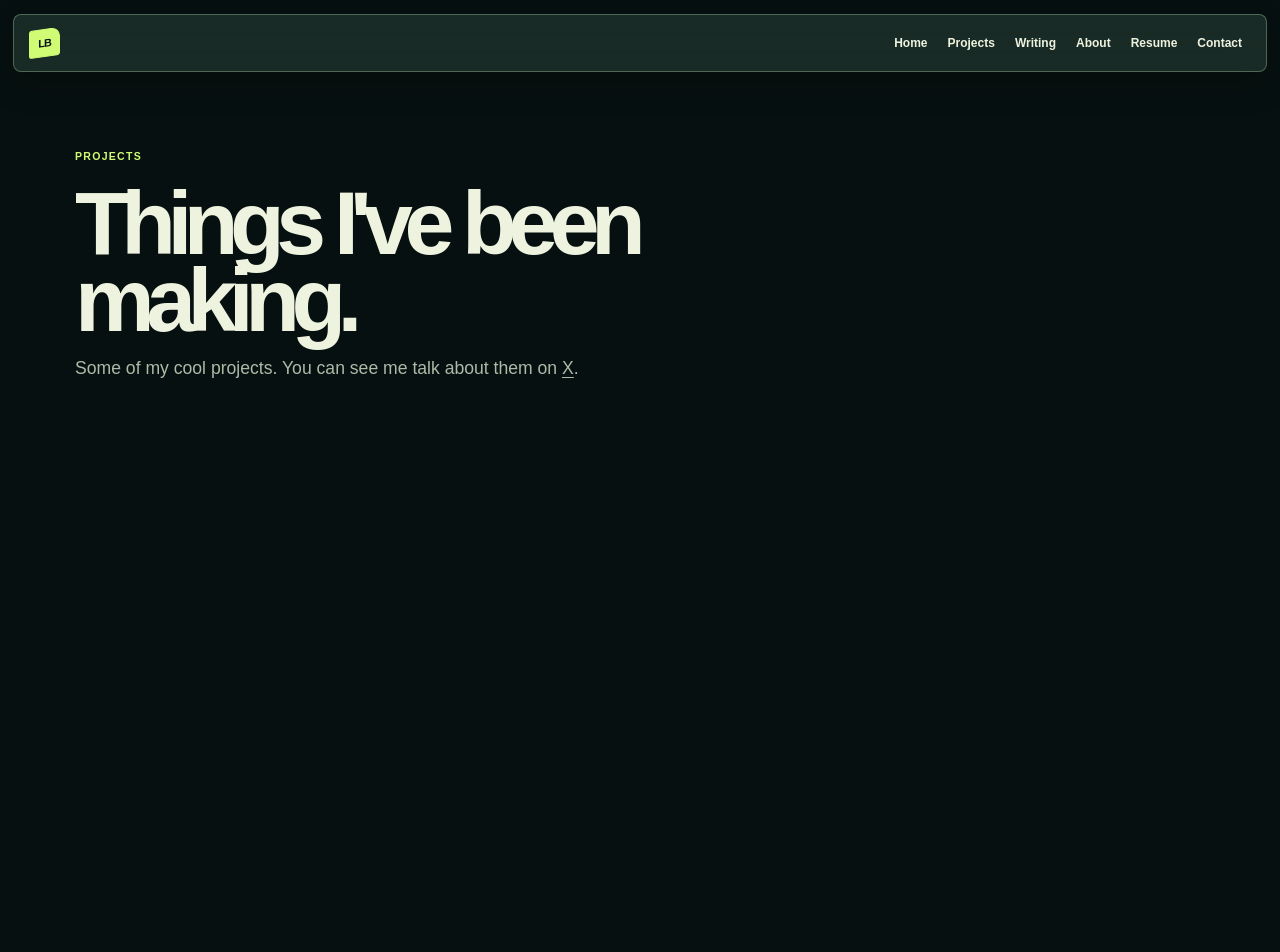
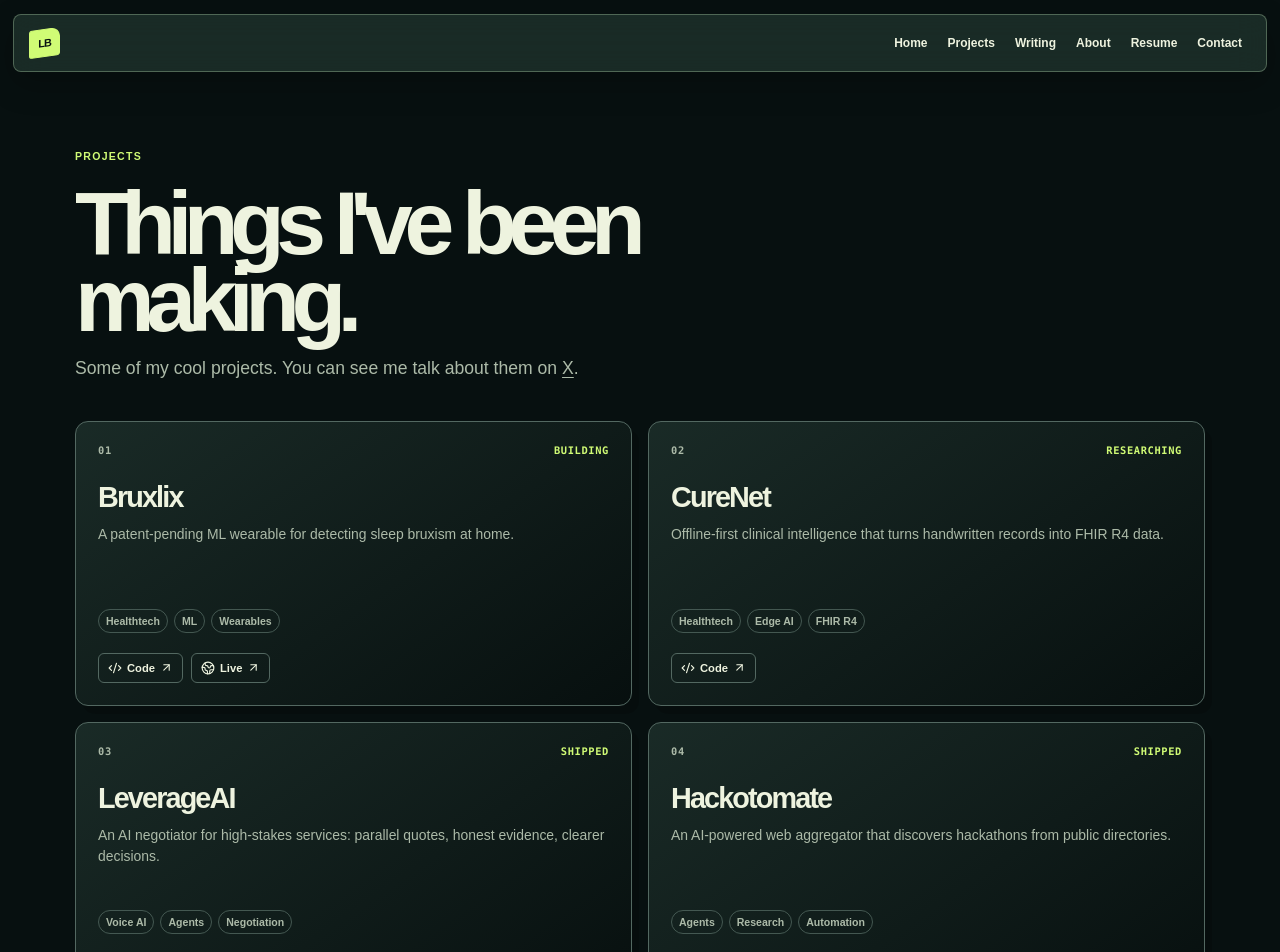
Before and after one commit to labishbardiya/Portfolio, a Next.js app: page /projects in a window 1280 px wide. Shown: the top 952 px of the page. Before the commit the page ends 800 px from the top, so only its background shows below. Built offline with nearby package versions, Linux system fonts and the light colour scheme.

Commit message:
Build out projects showcase

```diff
--- a/app/globals.css
+++ b/app/globals.css
@@ -220,12 +220,18 @@ h1, h2, h3, p { margin-top: 0; }
 .desktop-page { max-width: 860px; min-height: 570px; padding-bottom: 68px; }
 .desktop-page h1, .desktop-about h1 { max-width: 760px; margin-bottom: 20px; color: var(--ink); font-size: clamp(3rem, 6vw, 5.6rem); font-weight: 850; line-height: 0.9; letter-spacing: -0.09em; }
 .desktop-page > p:not(.eyebrow), .desktop-about p:not(.eyebrow) { max-width: 630px; color: var(--muted); font-size: 1.04rem; line-height: 1.65; }
-.project-placeholder { max-width: 580px; padding: 25px; margin-top: 42px; border: 1px solid var(--line); border-radius: 16px; background: rgb(7 15 14 / 52%); box-shadow: 9px 10px 0 rgb(208 251 117 / 9%); }
-.project-placeholder > span { color: var(--lime); font-family: "SFMono-Regular", Consolas, monospace; font-size: 0.68rem; font-weight: 700; letter-spacing: 0.08em; }
-.project-placeholder h2 { margin: 15px 0 8px; font-size: 1.75rem; letter-spacing: -0.06em; }
-.project-placeholder p { color: var(--muted); line-height: 1.55; }
-.project-placeholder div { display: flex; align-items: center; gap: 20px; margin-top: 22px; }
-.project-placeholder a, .project-placeholder button { border: 0; background: transparent; color: var(--sky); cursor: pointer; font: inherit; font-size: 0.8rem; font-weight: 800; text-decoration: underline; text-underline-offset: 0.2em; }
+.projects-grid { display: grid; grid-template-columns: repeat(2, minmax(0, 1fr)); gap: 16px; margin-top: 38px; padding-bottom: 68px; }
+.project-card { display: flex; min-height: 285px; flex-direction: column; padding: 22px; border: 1px solid var(--line); border-radius: 13px; background: linear-gradient(145deg, rgb(31 50 45 / 78%), rgb(7 15 14 / 68%)); box-shadow: 7px 8px 0 rgb(0 0 0 / 16%); transition: transform 180ms ease, border-color 180ms ease, box-shadow 180ms ease; }
+.project-card:hover { border-color: rgb(208 251 117 / 70%); box-shadow: 10px 12px 0 rgb(208 251 117 / 10%); transform: translateY(-3px); }
+.project-card-meta { display: flex; justify-content: space-between; gap: 12px; color: var(--muted); font-family: "SFMono-Regular", Consolas, monospace; font-size: 0.65rem; font-weight: 700; letter-spacing: 0.06em; text-transform: uppercase; }
+.project-card-meta span:last-child { color: var(--lime); }
+.project-card h2 { margin: 25px 0 10px; color: var(--ink); font-size: clamp(1.45rem, 3vw, 1.8rem); font-weight: 850; letter-spacing: -0.065em; }
+.project-card > p { margin-bottom: 21px; color: var(--muted); font-size: 0.87rem; line-height: 1.55; }
+.project-tags { display: flex; flex-wrap: wrap; gap: 6px; padding: 0; margin: auto 0 20px; list-style: none; }
+.project-tags li { padding: 5px 7px; border: 1px solid rgb(83 104 97 / 78%); border-radius: 999px; color: var(--muted); font-size: 0.66rem; font-weight: 700; }
+.project-links { display: flex; flex-wrap: wrap; gap: 8px; }
+.project-links a { display: inline-flex; align-items: center; gap: 5px; padding: 7px 9px; border: 1px solid var(--line); border-radius: 6px; color: var(--ink); font-size: 0.7rem; font-weight: 800; text-decoration: none; transition: 160ms ease; }
+.project-links a:hover { border-color: var(--lime); background: rgb(208 251 117 / 11%); color: var(--lime); }
 .desktop-about { display: grid; grid-template-columns: minmax(0, 1fr) minmax(270px, 0.74fr); align-items: center; gap: clamp(35px, 7vw, 84px); min-height: 610px; padding-bottom: 68px; }
 .desktop-about > img { width: 100%; height: auto; aspect-ratio: 1 / 1.1; object-fit: cover; object-position: center top; border: 1px solid var(--line); border-radius: 16px; box-shadow: 12px 12px 0 rgb(208 251 117 / 10%); filter: saturate(0.88) contrast(1.03); }
 
@@ -267,6 +273,7 @@ h1, h2, h3, p { margin-top: 0; }
   .dashboard-body { grid-template-columns: 1fr; padding: 26px 20px; }
   .window-footer { display: grid; gap: 8px; }
   .desktop-page { min-height: 500px; }
+  .projects-grid { grid-template-columns: 1fr; }
   .desktop-page h1, .desktop-about h1 { font-size: clamp(2.8rem, 14vw, 4.35rem); }
   .minimized-window { right: 14px; bottom: 14px; }
   .minimized-window .liquid-metal-button { min-width: 0; max-width: calc(100vw - 28px); }
--- a/app/projects/page.tsx
+++ b/app/projects/page.tsx
@@ -1,3 +1,5 @@
+import { ProjectsGrid } from "@/components/projects-grid";
+
 export default function ProjectsPage() {
   return (
     <main className="page-shell content-page">
@@ -10,6 +12,7 @@ export default function ProjectsPage() {
         </a>
         .
       </p>
+      <ProjectsGrid />
     </main>
   );
 }
--- a/components/portfolio-desktop.tsx
+++ b/components/portfolio-desktop.tsx
@@ -5,6 +5,7 @@ import { Maximize2, Minus, Square, X } from "lucide-react";
 import { useEffect, useState } from "react";
 import { DesktopRails, type DesktopPage } from "@/components/desktop-rail";
 import { LiquidMetalButton } from "@/components/liquid-metal-button";
+import { ProjectsGrid } from "@/components/projects-grid";
 import { SocialLinks } from "@/components/social-links";
 import { Timeline } from "@/components/timeline";
 import { Typewriter } from "@/components/typewriter";
@@ -53,7 +54,7 @@ function HomePanel({ onOpen }: { onOpen: (page: DesktopPage) => void }) {
 
 function PagePanel({ page, onOpen }: { page: DesktopPage; onOpen: (page: DesktopPage) => void }) {
   if (page === "home") return <HomePanel onOpen={onOpen} />;
-  if (page === "projects") return <section className="desktop-page"><p className="eyebrow">Projects</p><h1>Things I&apos;ve been making.</h1><p>Some of my cool projects. You can see me talk about them on <a href="https://x.com/labishbardiya" target="_blank" rel="noreferrer">X</a>.</p><div className="project-placeholder"><span>01 / building</span><h2>Bruxlix</h2><p>A patent-pending ML wearable for at-home sleep bruxism detection.</p><div><a href="https://github.com/labishbardiya" target="_blank" rel="noreferrer">Code ↗</a><button type="button" onClick={() => onOpen("contact")}>Ask about it →</button></div></div></section>;
+  if (page === "projects") return <section className="desktop-page"><p className="eyebrow">Projects</p><h1>Things I&apos;ve been making.</h1><p>Some of my cool projects. You can see me talk about them on <a href="https://x.com/labishbardiya" target="_blank" rel="noreferrer">X</a>.</p><ProjectsGrid /></section>;
   if (page === "writing") return <section className="desktop-page"><p className="eyebrow">Writing</p><h1>Notes from the workbench.</h1><p>Essays, ideas, and things I&apos;m still figuring out. The publishing workspace will live here in the next content pass.</p></section>;
   if (page === "about") return <section className="desktop-about"><div><p className="eyebrow">About</p><h1>The person behind the tabs.</h1><p>I&apos;m Labish — a computer science student, founder, and curious builder from Jaipur. Most of my attention lives somewhere between AI research and making technology useful enough to escape a slide deck.</p><p>Right now, I&apos;m building health-tech ideas, thinking about agents that work together, and learning what it takes to turn an ambitious prototype into something people can trust.</p><LiquidMetalButton label="Open contact" onClick={() => onOpen("contact")} /></div><Image src="/profile0.png" alt="Labish Bardiya" width={1600} height={1600} /></section>;
   if (page === "resume") return <section className="desktop-page"><p className="eyebrow">Resume</p><h1>A more traditional version of me.</h1><p>The resume PDF will be placed here in the next content pass.</p></section>;
--- /dev/null
+++ b/components/projects-grid.tsx
@@ -0,0 +1,37 @@
+import { ArrowUpRight, Code2, Globe2 } from "lucide-react";
+import { projects } from "@/data/projects";
+
+const linkIcons = {
+  Code: Code2,
+  Live: Globe2,
+};
+
+export function ProjectsGrid() {
+  return (
+    <div className="projects-grid">
+      {projects.map((project) => (
+        <article className="project-card" key={project.name}>
+          <div className="project-card-meta">
+            <span>{project.number}</span>
+            <span>{project.stage}</span>
+          </div>
+          <h2>{project.name}</h2>
+          <p>{project.description}</p>
+          <ul className="project-tags" aria-label={`${project.name} disciplines`}>
+            {project.tags.map((tag) => <li key={tag}>{tag}</li>)}
+          </ul>
+          <div className="project-links">
+            {project.links.map((link) => {
+              const Icon = linkIcons[link.label];
+              return (
+                <a href={link.href} key={link.label} target="_blank" rel="noreferrer">
+                  <Icon size={14} aria-hidden="true" /> {link.label} <ArrowUpRight size={13} aria-hidden="true" />
+                </a>
+              );
+            })}
+          </div>
+        </article>
+      ))}
+    </div>
+  );
+}
--- /dev/null
+++ b/data/projects.ts
@@ -0,0 +1,60 @@
+export type ProjectLink = {
+  label: "Code" | "Live";
+  href: string;
+};
+
+export type Project = {
+  number: string;
+  name: string;
+  stage: string;
+  description: string;
+  tags: string[];
+  links: ProjectLink[];
+};
+
+// Kept deliberately short: these are the projects with a public home or source
+// that someone can inspect today. More detail belongs in individual case studies.
+export const projects: Project[] = [
+  {
+    number: "01",
+    name: "Bruxlix",
+    stage: "Building",
+    description:
+      "A patent-pending ML wearable for detecting sleep bruxism at home.",
+    tags: ["Healthtech", "ML", "Wearables"],
+    links: [
+      { label: "Code", href: "https://github.com/labishbardiya/Bruxlix" },
+      { label: "Live", href: "https://bruxlix.vercel.app" },
+    ],
+  },
+  {
+    number: "02",
+    name: "CureNet",
+    stage: "Researching",
+    description:
+      "Offline-first clinical intelligence that turns handwritten records into FHIR R4 data.",
+    tags: ["Healthtech", "Edge AI", "FHIR R4"],
+    links: [{ label: "Code", href: "https://github.com/labishbardiya/CureNet" }],
+  },
+  {
+    number: "03",
+    name: "LeverageAI",
+    stage: "Shipped",
+    description:
+      "An AI negotiator for high-stakes services: parallel quotes, honest evidence, clearer decisions.",
+    tags: ["Voice AI", "Agents", "Negotiation"],
+    links: [
+      { label: "Code", href: "https://github.com/labishbardiya/LeverageAI" },
+      { label: "Live", href: "https://leverageai-tawny.vercel.app" },
+    ],
+  },
+  {
+    number: "04",
+    name: "Hackotomate",
+    stage: "Shipped",
+    description:
+      "An AI-powered web aggregator that discovers hackathons from public directories.",
+    tags: ["Agents", "Research", "Automation"],
+    links: [{ label: "Code", href: "https://github.com/labishbardiya/hackotomate" }],
+  },
+];
```
